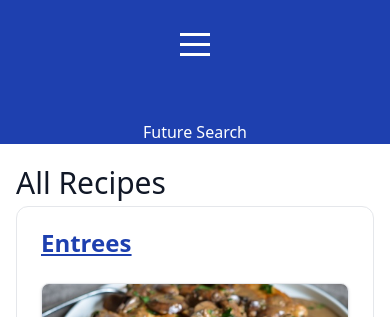
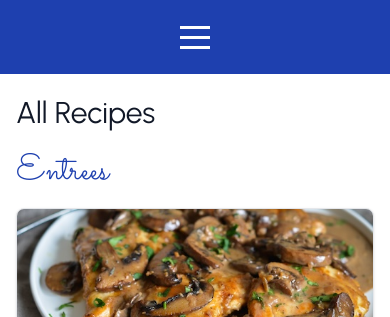
Before and after one commit to tracysgit/recipes-react-next-js, a Next.js app: page / in a window 390 px wide. Shown: the top 317 px of the page. Built offline with nearby package versions, Linux system fonts and the light colour scheme.

Commit message:
Updated fonts and styles.

```diff
--- a/src/app/[categorySlug]/[recipeSlug]/page.js
+++ b/src/app/[categorySlug]/[recipeSlug]/page.js
@@ -25,10 +25,6 @@ export default function RecipeSlugPage({ params }) {
   if (!recipe) {
     notFound();
   }
-
-  // let pattern = /\n/g;
-  // let result = pattern.test(recipe.ingredients);
-  // console.log("Contains pattern", pattern, result);
 
   if ('ingredients' in recipe) {
     recipe.ingredients_edited = recipe.ingredients.replace(/\n/g, `<br />`);
@@ -99,13 +95,13 @@ export default function RecipeSlugPage({ params }) {
             <h2 className="text-2xl font-semibold mb-4">Ingredients</h2>
             <div className="space-y-1 list-disc list-inside dark:text-gray-400">
               {/* <p className="leading-8 md:columns-2" dangerouslySetInnerHTML={{__html: recipe.ingredients}}></p> */}
-              <p className="leading-8">{parse(recipe.ingredients_edited)}</p>
+              <p className="leading-8 text-lg">{parse(recipe.ingredients_edited)}</p>
             </div>
           </div>
           <div className="recipe__directions lg:max-w-[80%] space-y-1 list-disc list-inside dark:text-gray-400">
             <h2 className="text-2xl font-semibold mb-4">Directions</h2>
             {/* <p dangerouslySetInnerHTML={{__html: recipe.directions}}></p> */}
-            <p>{parse(recipe.directions_edited)}</p>
+            <p className="text-lg">{parse(recipe.directions_edited)}</p>
           </div>
         </>
       )}
--- a/src/app/globals.css
+++ b/src/app/globals.css
@@ -1,9 +1,19 @@
+@import url('https://fonts.googleapis.com/css2?family=Sacramento&family=Pacifico&family=Satisfy&family=Tangerine&family=Questrial&family=Urbanist:wght@400;600;700&display=swap');
+
 @tailwind base;
 @tailwind components;
 @tailwind utilities;
 
+@layer base {
+  html {
+    font-family: 'Urbanist', Arial, "Proxima Nova", system-ui, sans-serif;
+  }
+}
+
+
+/* Variables */
 :root {
- --color-primary: papayawhip;
+  --font-body: 'Urbanist', Arial, Proxima Nova, Helvetica Neue, Helvetica, Arial, sans-serif;
 }
 
 @media (prefers-color-scheme: dark) {
@@ -15,7 +25,7 @@
 }
 
 body {
-
+  font-family: var(--font-body);
 }
 
 .maxwidth-site {
@@ -50,7 +60,7 @@ body {
   padding: 28px 20px;
   position: relative;
   user-select: none;
-  margin-top: 15px;
+  /* margin-top: 15px; */
 }
 .mainnav .mainmenu-icon .navicon {
   background: #FFF;
@@ -89,6 +99,7 @@ body {
 }
 .mainnav .mainmenu-btn:checked ~ .mainmenu {
   max-height: 240px;
+  margin-bottom: 20px;
 }
 .mainnav .mainmenu-btn:checked ~ .mainmenu-icon .navicon {
   background: transparent;
--- a/src/app/layout.js
+++ b/src/app/layout.js
@@ -1,5 +1,4 @@
 import Header from '@/components/header/header';
-
 import './globals.css';
 
 export const metadata = {
--- a/src/app/page.js
+++ b/src/app/page.js
@@ -22,15 +22,15 @@ export default function Home() {
           <>
             <section
               key={category}
-              //className="deck"
-              className="deck border  rounded-xl border-gray-200 px-6 pt-3 pb-0 mb-8"
+              className="deck"
+              // className="deck border bg-gray-100 rounded-xl border-gray-200 px-6 pt-3 pb-0 mb-8"
               aria-labelledby={`deck__title-${category.toLowerCase()}`}
             >
               <h2
                 id={`deck__title-${category.toLowerCase()}`}
-                className="py-2 text-2xl font-semibold text-blue-800 dark:bg-gray-800 dark:text-blue-400 underline"
+                className="mt-2 pt-2 text-4xl text-blue-800 dark:bg-gray-800 dark:text-blue-400 font-sacramento"
               >
-                <Link href={`/${category.toLowerCase()}`} className="">
+                <Link href={`/${category.toLowerCase()}`} className="hover:underline">
                   {capitalizeFirstLetter(category)}
                 </Link>
               </h2>
--- a/src/components/header/header.jsx
+++ b/src/components/header/header.jsx
@@ -6,7 +6,7 @@ export default function Header() {
     <header className="bg-blue-800 px-4 md:px-6 text-white">
       <div className="maxwidth-site flex md:flex-row flex-col justify-between items-center gap-4">
         <NavMain />
-        <Search />
+        {/* <Search /> */}
       </div>
     </header>
   )
--- a/src/components/header/navmain.jsx
+++ b/src/components/header/navmain.jsx
@@ -8,16 +8,16 @@ export default function NavMain() {
   return (
     <nav className="mainnav" aria-label="Main Menu">
       <input className="mainmenu-btn" type="checkbox" id="mainmenu-btn" />
-      <label className="mainmenu-icon" htmlFor="mainmenu-btn" tabIndex="0"><span className="navicon"></span></label>
-      <ul className="mainmenu flex flex-row flex-wrap justify-center my-3 -mx-3 leading-8">
-        <li className="mt-1 md:mt-0"><Navlink href="/">Home</Navlink></li>
+      <label className="mainmenu-icon mt-2 md:mt-0" htmlFor="mainmenu-btn" tabIndex="0"><span className="navicon"></span></label>
+      <ul className="mainmenu flex flex-row flex-wrap justify-center my-0 md:my-3 -mx-3 leading-8">
+        <li className="my-1 md:my-0"><Navlink href="/">Home</Navlink></li>
 
         {categories.map((category) => {
           const categoryCapital = capitalizeFirstLetter(category);
 
           return (
             <>
-              <li key={category} className="mt-1 md:mt-0"><Navlink href={`/${category}`}>{categoryCapital}</Navlink></li>
+              <li key={category} className="my-1 md:my-0"><Navlink href={`/${category}`}>{categoryCapital}</Navlink></li>
             </>
           );
         })}
--- a/src/json/data.json
+++ b/src/json/data.json
@@ -141,9 +141,9 @@
     {
       "name": "Crepes",
       "name_slug": "crepes",
-      "category": "entrees",
+      "category": "sides",
       "tags": [
-        "breakfast",
+        "bread",
         "dessert"
       ],
       "ingredients": "1 c. flour\n1-1/2 c. milk\n2 eggs\n2 T. sugar\n1 t. melted butter\n1/4 t. salt",
@@ -227,7 +227,7 @@
         "sweet"
       ],
       "ingredients": "2 c. flour\n1 t. baking soda\n1/2 t. salt\n1 egg\n1/2 c. oil\n3 bananas\n1 c. sugar\n1 t. vanilla",
-      "directions": "Preheat oven to 350&#8457;.\nMash bananas, and mix other wet ingredients. In a separate bowl, mix dry ingredients. Combine. Add batter to greased bread tin.\nCook for 1 hour.",
+      "directions": "Preheat oven to 350&#8457;.\nMash bananas, and mix other wet ingredients. In a separate bowl, mix dry ingredients. Combine. Add batter to greased bread tin.\nCook for 1 hour or until a skewer comes out clean.",
       "image": "dessert_banana-bread",
       "servings": "1 loaf"
     },
--- a/tailwind.config.js
+++ b/tailwind.config.js
@@ -12,6 +12,14 @@ module.exports = {
         'gradient-conic':
           'conic-gradient(from 180deg at 50% 50%, var(--tw-gradient-stops))',
       },
+      fontFamily: {
+        sans: ['var(--font-inter)'],
+        mono: ['var(--font-roboto-mono)'],
+        sacramento: ['Sacramento', 'cursive'],
+        // pacifico: ['Pacifico', 'cursive'],
+        // satisfy: ['Satisfy', 'cursive'],
+        // assistant: ['Assistant', 'sans-serif'],
+      },
     },
   },
   plugins: [],
```
